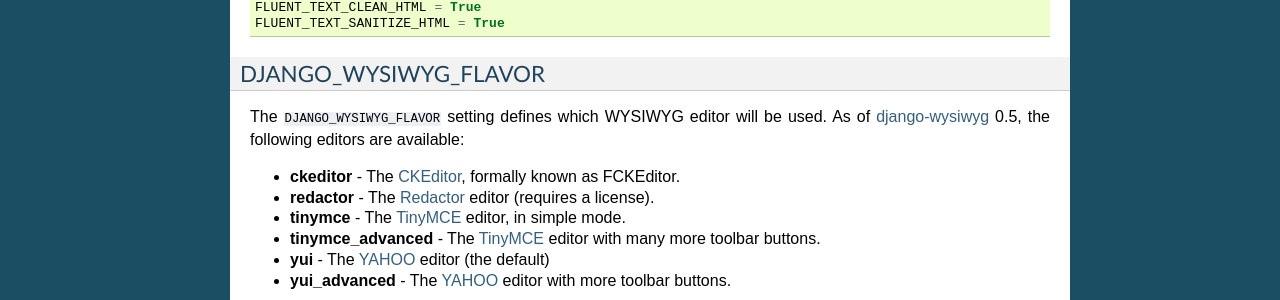
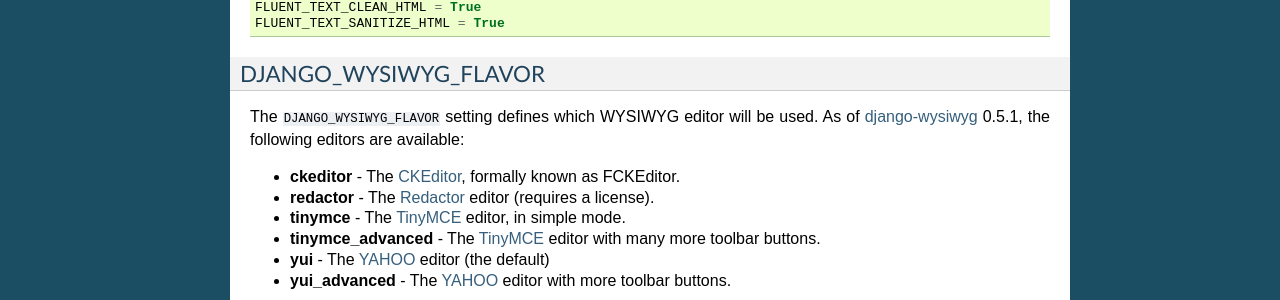
Before and after one commit to django-fluent/django-fluent-pages, a Sphinx documentation site: the page built from docs/pagetypes/flatpage.rst, in a window 1280 px wide and 900 px high, scrolled down 2429 px. Shown: the part 152-452 px from the top of the window. Built offline with Sphinx 7.4.7, drawn with Linux system fonts in a browser that asks for light colours.

Commit message:
Bump version of django-wysiwyg_ to 0.5.1 because it fixes WYSIWYG editor integration.
The `{% wysiwyg_setup %}` tag was broken for CKEditor, Redactor and TinyMCE.

```diff
--- a/docs/pagetypes/flatpage.rst
+++ b/docs/pagetypes/flatpage.rst
@@ -132,7 +132,7 @@ DJANGO_WYSIWYG_FLAVOR
 ~~~~~~~~~~~~~~~~~~~~~
 
 The ``DJANGO_WYSIWYG_FLAVOR`` setting defines which WYSIWYG editor will be used.
-As of django-wysiwyg_ 0.5, the following editors are available:
+As of django-wysiwyg_ 0.5.1, the following editors are available:
 
 * **ckeditor** - The CKEditor_, formally known as FCKEditor.
 * **redactor** - The Redactor_ editor (requires a license).
--- a/setup.py
+++ b/setup.py
@@ -26,7 +26,7 @@ setup(
         'Django (>=1.3)',   # Using staticfiles
     ],
     extras_require={
-        'flatpage': ['django-wysiwyg>=0.3.0'],
+        'flatpage': ['django-wysiwyg>=0.5.1'],
         'fluentpage': ['django-fluent-contents>=0.8.4'],
         'redirectnode': ['django-any-urlfield>=1.0.1'],
     },
```
